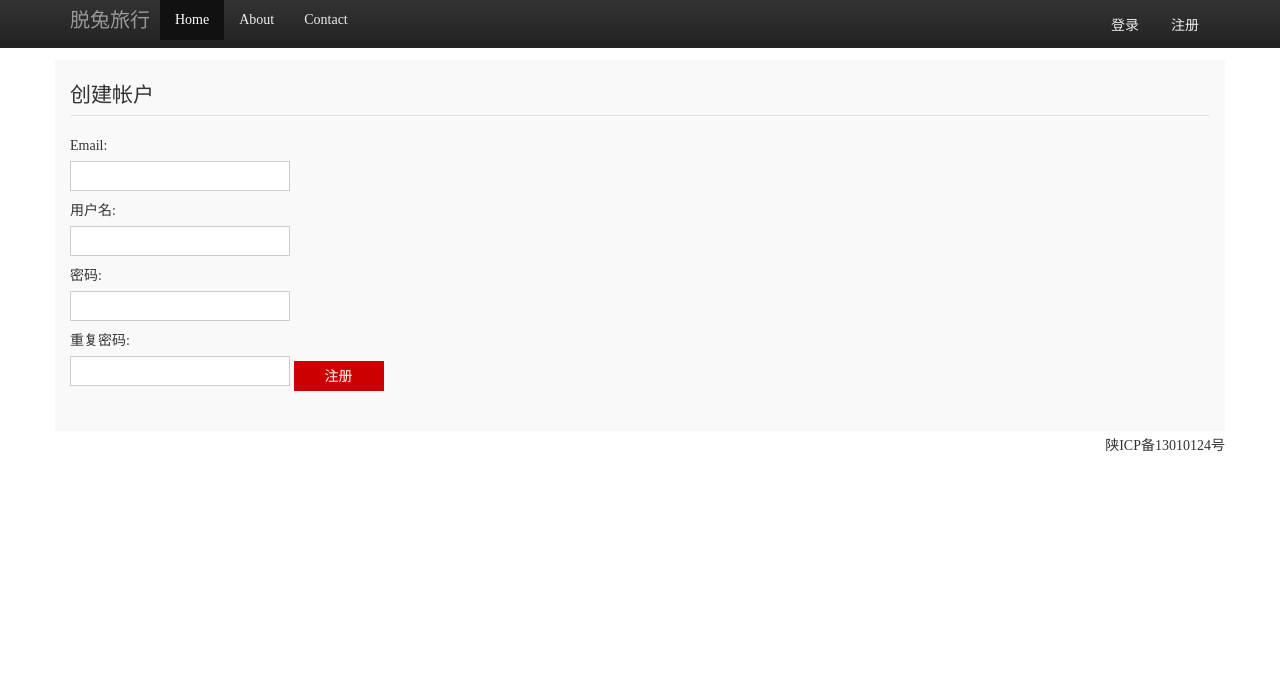
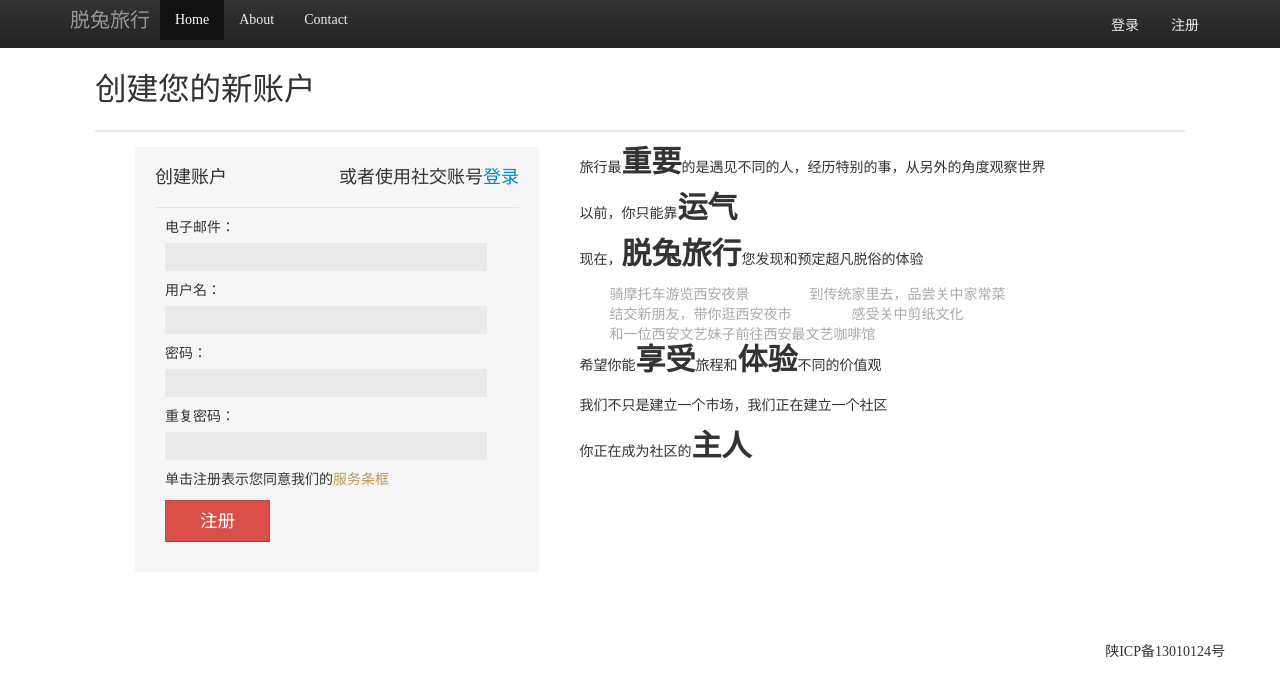
Before and after one commit to bboalimoe/paopao, a Django app: page /accounts/register/ in a window 1280 px wide. Shown: the top 697 px of the page. Run offline with Django 3.2, Linux system fonts and the light colour scheme; some libraries are stand-ins or nearby versions.

Commit message:
合入样式控制代码，功能没有拉通

```diff
--- a/accounts/templates/registration/register.html
+++ b/accounts/templates/registration/register.html
@@ -1,16 +1,86 @@
 {% extends "base.html" %}
 {% load bootstrap %}
 {% block content %}
-	<div class="page-header">
-	</div>
-	<div class="register">
-		<div class="inner">
-			<form method="post" action=".">
-				<legend>创建帐户</legend>
-				{% csrf_token %}
-				{{ form | bootstrap}}
-				<button type="submit" class="btn">注册</button>
-			</form>
-		</div>
-	</div>
+
+<div class="center_content">
+    <h2>创建您的新账户</h2>
+    <div id="main_content">
+        <div id="sign-form-place">
+            <div class="form-title">
+                <h3>创建账户</h3>
+                <span>或者使用社交账号<a href="/accounts/login/">登录</a></span>
+            </div>
+            <form action="." method="post" class="log-sig-form" id="sign-form">
+                {% csrf_token %}
+    <div>
+     <label>电子邮件：</label>
+   <input type="text" class="input-xlarge " name="email" id="email">
+<span class="help-block ">Example block-level help text here.</span>
+ </div>
+      <div>
+   <label>用户名：</label>
+<input type="text" class="input-xlarge" name="username" id="username">
+ <span class="help-block ">Example block-level help text here.</span>
+</div>
+   <div>
+
+<label>密码：</label>
+
+     <input type="text" class="input-xlarge " name="userpw" id="userpw">
+
+      <span class=" help-block">Example block-level help text here.</span>
+
+   </div>
+
+<div>
+
+     <label>重复密码：</label>
+
+      <input type="text" class="input-xlarge" name="reuserpw" id="reuserpw">
+
+       <span class="help-block text-error" >Example block-level help text here.</span>
+
+    </div>
+
+ <p>单击注册表示您同意我们的<a href="#" class="text-warning">服务条框</a></p>
+
+      <button type="submit" class="btn btn-large btn-danger">注册</button>
+
+       </form>
+
+    </div>
+
+     <div class="sidewelcom visible-desktop">
+
+     <p>旅行最<strong>重要</strong>的是遇见不同的人，经历特别的事，从另外的角度观察世界</p>
+
+  <p>以前，你只能靠<strong>运气</strong></p>
+
+       <p>现在，<strong>脱兔旅行</strong>您发现和预定超凡脱俗的体验</p>
+
+    <div id="sample">
+
+ <span>骑摩托车游览西安夜景</span>
+
+  <span>到传统家里去，品尝关中家常菜</span>
+
+   <span>结交新朋友，带你逛西安夜市</span>
+
+    <span>感受关中剪纸文化</span>
+
+     <span>和一位西安文艺妹子前往西安最文艺咖啡馆</span>
+
+  </div>
+
+       <p>希望你能<strong>享受</strong>旅程和<strong>体验</strong>不同的价值观</p>
+
+    <p>我们不只是建立一个市场，我们正在建立一个社区</p>
+
+ <p>你正在成为社区的<strong>主人</strong></p>
+
+  </div>
+
+      </div>
+
+  </div>
 {% endblock %}
```
